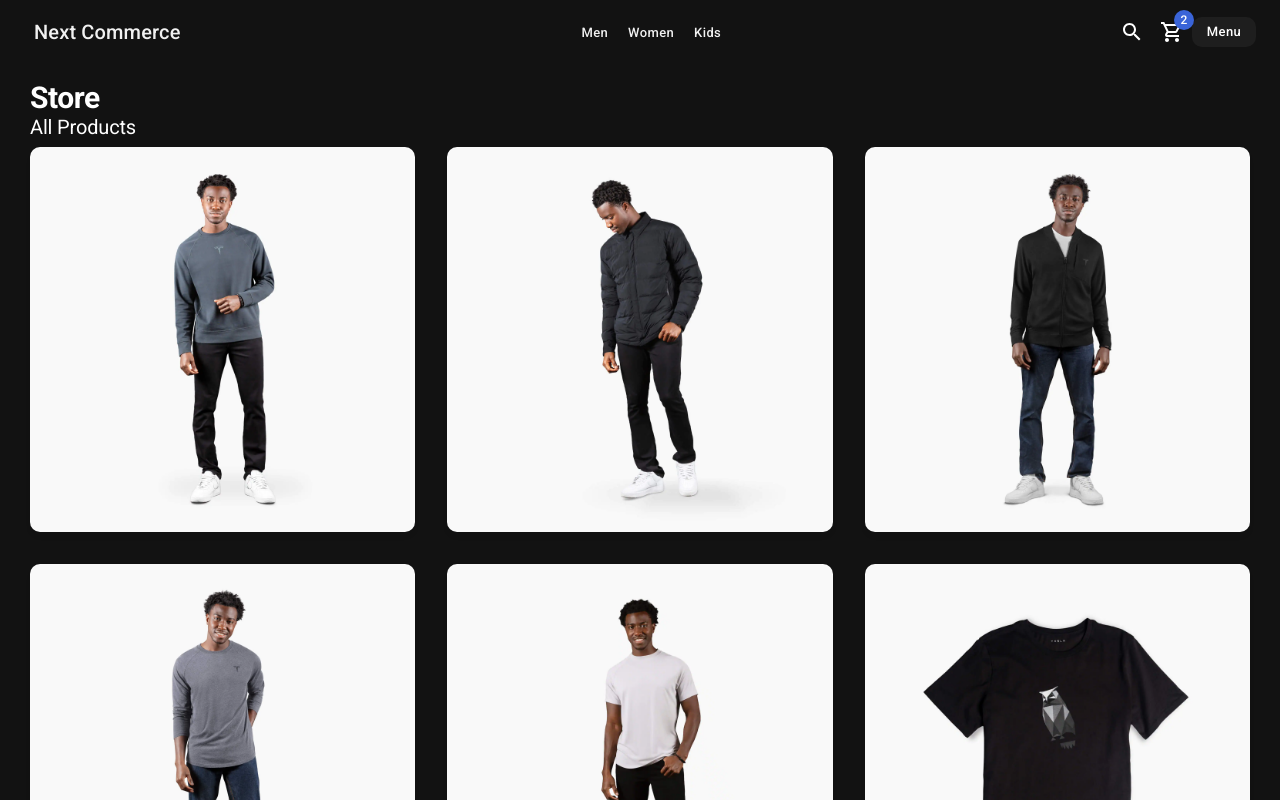
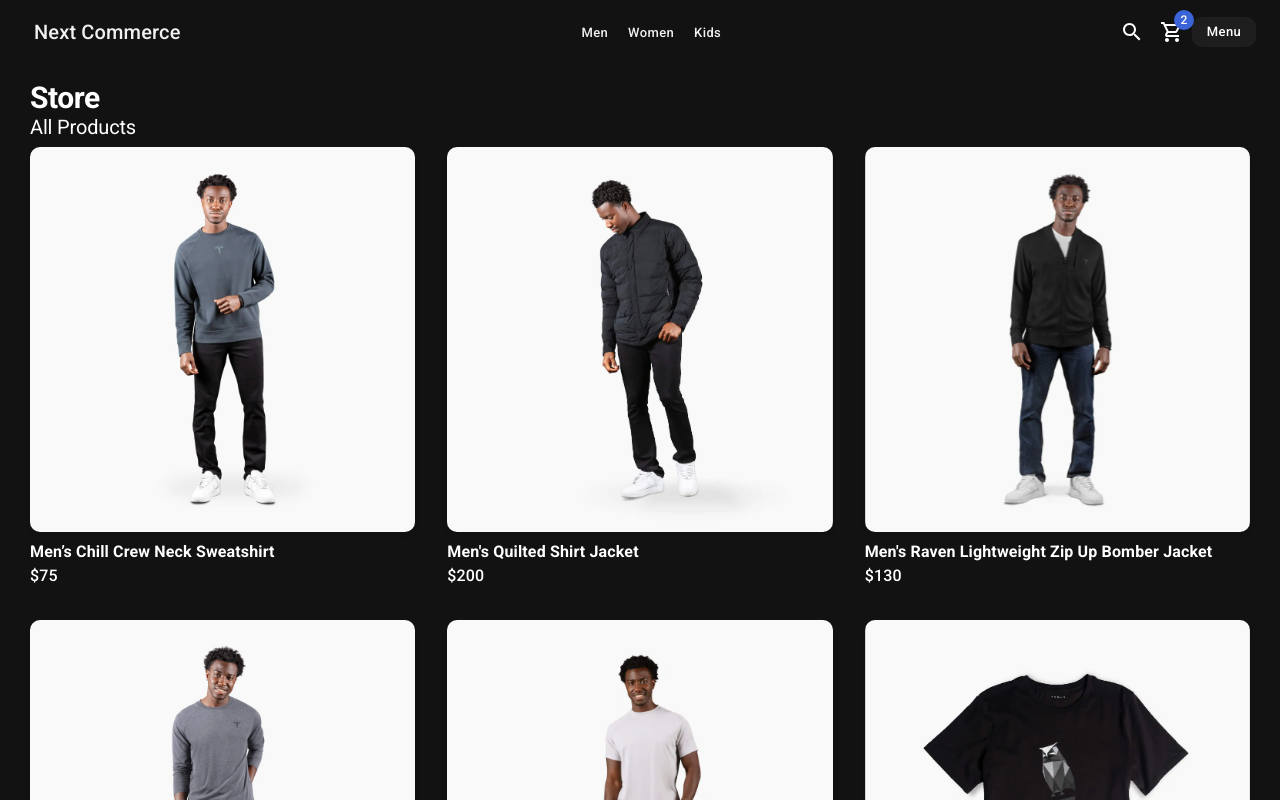
Before and after one commit to ljaviertovar/next-commerce, a Next.js app: page / in a window 1280 px wide. Shown: the top 800 px of the page. Built offline with nearby package versions, Linux system fonts and the light colour scheme.

Commit message:
add ProductCard

```diff
--- a/components/products/ProductCard.tsx
+++ b/components/products/ProductCard.tsx
@@ -1,19 +1,31 @@
-import { Card, CardActionArea, CardMedia, Grid } from "@mui/material"
+import { Box, Card, CardActionArea, CardMedia, Grid, Typography } from "@mui/material"
 
 import { Product } from "../../interfaces/products.interface"
+import { useMemo, useState } from "react"
 
 interface Props {
 	product: Product
 }
 
 export default function ProductCard({ product }: Props) {
+	const [isHovered, setIsHovered] = useState(false)
+
+	const productImage = useMemo(() => {
+		return isHovered ? `products/${product.images[1]}` : `products/${product.images[0]}`
+	}, [isHovered, product.images])
+
 	return (
-		<Grid item xs={6} sm={4}>
+		<Grid item xs={6} sm={4} onMouseEnter={() => setIsHovered(true)} onMouseLeave={() => setIsHovered(false)}>
 			<Card>
 				<CardActionArea>
-					<CardMedia component='img' image={`products/${product.images[0]}`} alt={product.title} />
+					<CardMedia component='img' image={productImage} alt={product.title} className='fadeIn' />
 				</CardActionArea>
 			</Card>
+
+			<Box sx={{ mt: 1 }} className='fadeIn'>
+				<Typography fontWeight={700}>{product.title}</Typography>
+				<Typography fontWeight={500}>${product.price}</Typography>
+			</Box>
 		</Grid>
 	)
 }
```
